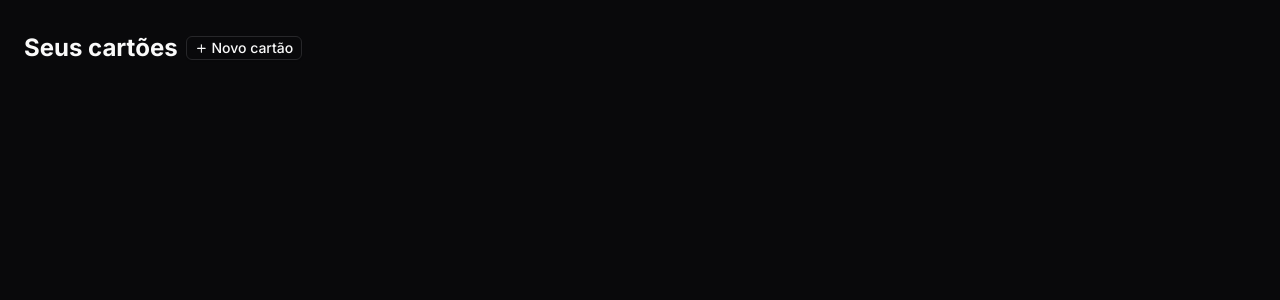
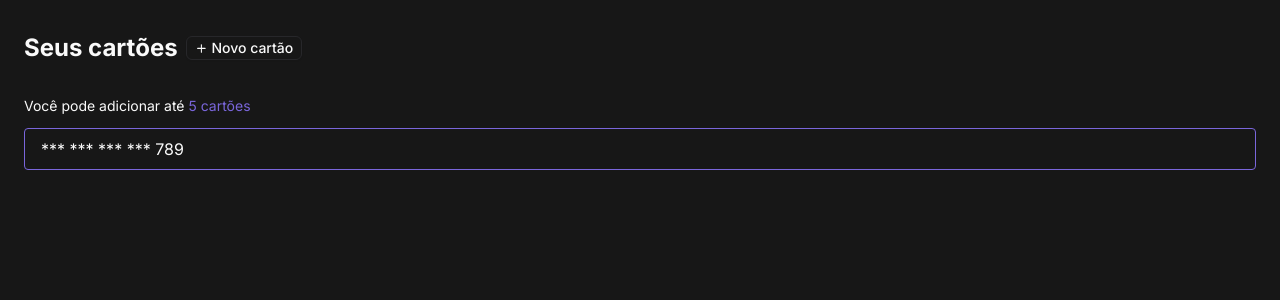
Before and after one commit to calvinsteixeira/register-payment-card, a Next.js app: page / in a window 1280 px wide. Shown: the top 300 px of the page. Built offline with nearby package versions, Linux system fonts and the light colour scheme.

Commit message:
Adicionando componente de preview do cartão

```diff
--- a/app/globals.css
+++ b/app/globals.css
@@ -3,8 +3,11 @@
 @tailwind utilities;
 
 @layer components {
+}
+
+@layer utilities {
   .i-sm {
-      @apply h-[0.8rem] w-[0.8rem]
+    @apply h-[0.8rem] w-[0.8rem];
   }
 }
 
@@ -42,7 +45,7 @@
   }
 
   .dark {
-      --background: 240 10% 3.9%;
+    --background: 250 0 9;
     --foreground: 0 0% 98%;
 
     --card: 240 10% 3.9%;
@@ -51,7 +54,7 @@
     --popover: 240 10% 3.9%;
     --popover-foreground: 0 0% 98%;
 
-      --primary: 243, 90%, 61%;
+    --primary: 250, 62%, 63%;
     --primary-foreground: 243 0% 93%;
 
     --secondary: 240 3.7% 15.9%;
@@ -81,6 +84,6 @@
   }
 
   main {
-      @apply px-6 py-8
+    @apply px-6 py-8;
   }
 }
--- a/app/page.tsx
+++ b/app/page.tsx
@@ -2,6 +2,7 @@
 import { useThemeStore } from "@/store";
 import { Button } from "@/components/ui/button";
 import { Plus } from "@/icons";
+import { PaymentCardPreview } from "@/components/index";
 
 export default function Home() {
   const toggleTheme = useThemeStore((state) => state.toggleTheme);
@@ -14,6 +15,12 @@ export default function Home() {
           <Plus className="i-sm mr-1" /> Novo cartão
         </Button>
       </div>
+      <div className="flex flex-col gap-3 mt-8">
+        <h3 className="text-sm">Você pode adicionar até <span className="text-primary">5 cartões</span></h3>
+        <div>
+          <PaymentCardPreview />
+        </div>
+      </div>
     </main>
   );
 }
--- /dev/null
+++ b/components/Custom/containers/PaymentCardPreview.tsx
@@ -0,0 +1,11 @@
+import React from "react";
+
+type Props = {};
+
+export default function PaymentCardPreview({}: Props) {
+  return (
+    <div className="border-primary border-[0.1rem] px-4 py-2 rounded-sm transition-all ease-in-out duration-200 cursor-pointer hover:shadow-md hover:shadow-primary box-shad hover:scale-105">
+      *** *** *** *** 789
+    </div>
+  );
+}
--- /dev/null
+++ b/components/index.ts
@@ -0,0 +1,3 @@
+import PaymentCardPreview from "./Custom/containers/PaymentCardPreview";
+
+export { PaymentCardPreview }
```
Lines whose indentation alone changed are shown as unchanged.
